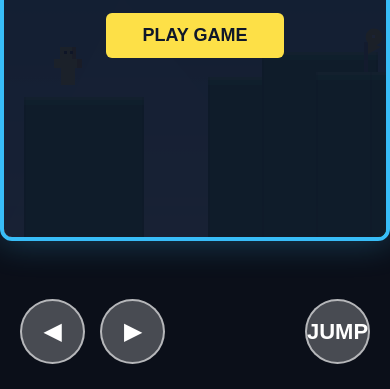
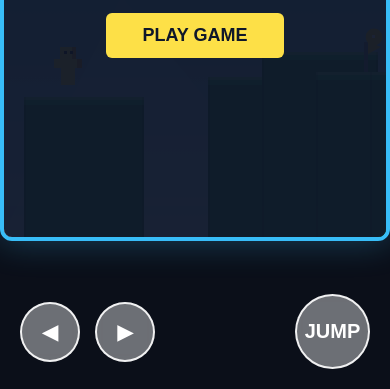
Before and after one commit to tspratham09-hue/ObbyX-Stage-Rush, a plain HTML site: page index.html in a window 390 px wide. Shown: the part 455-844 px from the top of the page. Drawn offline with Linux system fonts and the light colour scheme.

Commit message:
Add files via upload

```diff
--- a/style.css
+++ b/style.css
@@ -173,18 +173,22 @@ body {
 .level-btn.locked { opacity: 0.4; cursor: not-allowed; }
 
 canvas { display: block; }
-/* Mobile Touch Controls Overlay */
+
+/* =========================================
+   📱 MOBILE TOUCH CONTROLS (BULLETPROOF)
+   ========================================= */
 #mobile-controls {
-  display: flex;
-  justify-content: space-between;
-  align-items: center;
-  position: fixed;
-  bottom: 25px;
-  left: 20px;
-  right: 20px;
-  z-index: 1000;
+  display: flex !important;
+  justify-content: space-between !important;
+  align-items: center !important;
+  position: fixed !important; /* Fixes to the screen glass, not the game box */
+  bottom: 20px !important;
+  left: 20px !important;
+  right: 20px !important;
+  z-index: 999999 !important; /* Forces it to sit on top of EVERYTHING */
   user-select: none;
   -webkit-user-select: none;
+  pointer-events: auto;
 }
 
 .dpad {
@@ -193,27 +197,35 @@ canvas { display: block; }
 }
 
 #mobile-controls button {
-  width: 65px;
-  height: 65px;
-  font-size: 22px;
+  width: 60px;
+  height: 60px;
+  font-size: 20px;
   font-weight: bold;
   color: #ffffff;
-  background: rgba(255, 255, 255, 0.25);
-  border: 2px solid rgba(255, 255, 255, 0.6);
+  background: rgba(255, 255, 255, 0.4) !important; /* Made slightly more visible */
+  border: 2px solid rgba(255, 255, 255, 0.9) !important;
   border-radius: 50%;
-  touch-action: manipulation;
+  backdrop-filter: blur(4px);
+  touch-action: manipulation; /* Prevents double-tap zooming */
+  cursor: pointer;
+}
+
+#mobile-controls button:active {
+  background: rgba(255, 255, 255, 0.8) !important;
+  transform: scale(0.95);
 }
 
 #btn-jump {
-  width: 80px;
-  height: 80px;
-  background: rgba(255, 204, 0, 0.4);
-  border-color: #ffcc00;
+  width: 75px !important;
+  height: 75px !important;
+  font-size: 14px;
+  background: rgba(255, 204, 0, 0.6) !important;
+  border-color: #ffcc00 !important;
 }
 
-/* Hide on computers */
-@media (min-width: 1025px) {
+/* Hide on desktop devices */
+@media (min-width: 1024px) {
   #mobile-controls {
-    display: none;
+    display: none !important;
   }
 }
```
